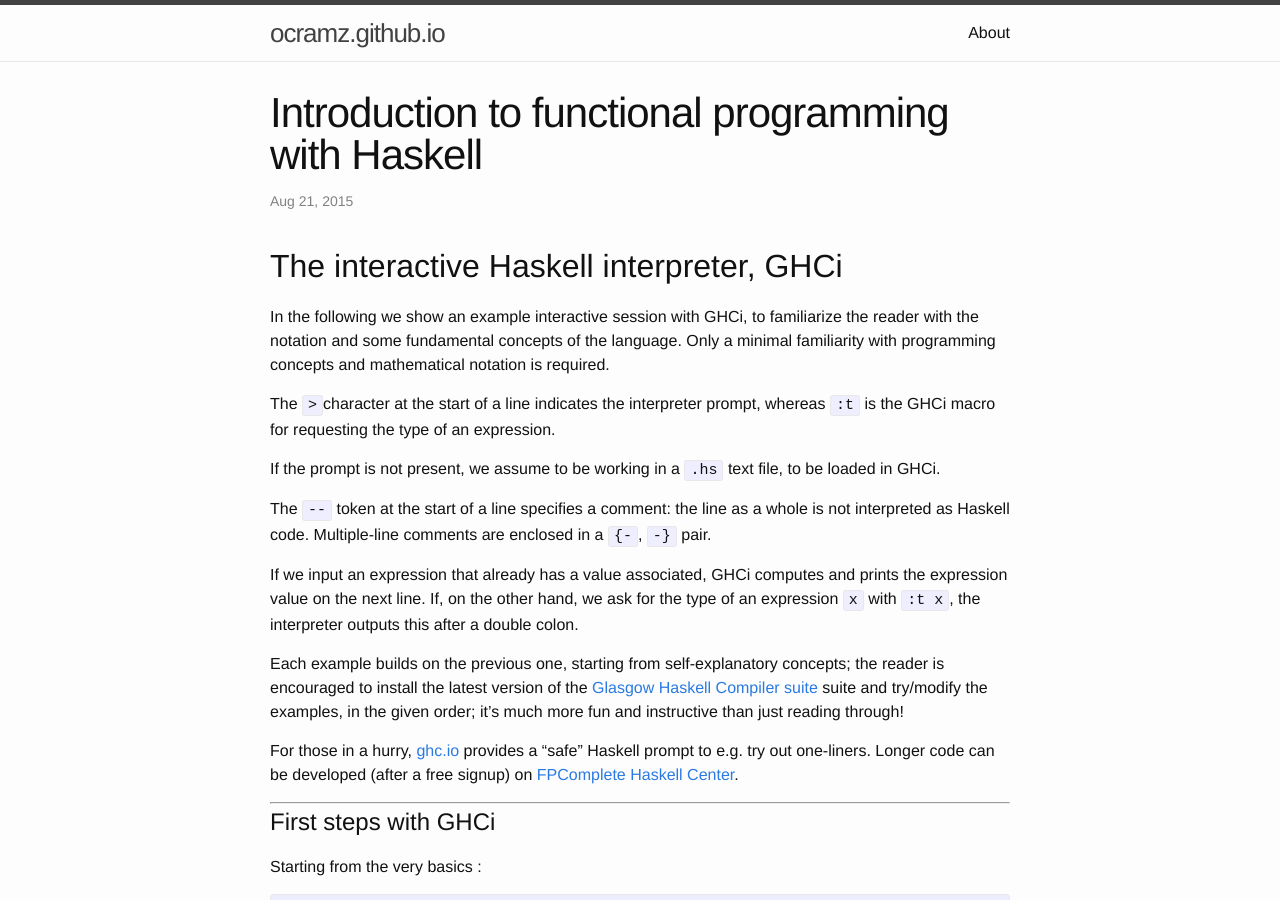
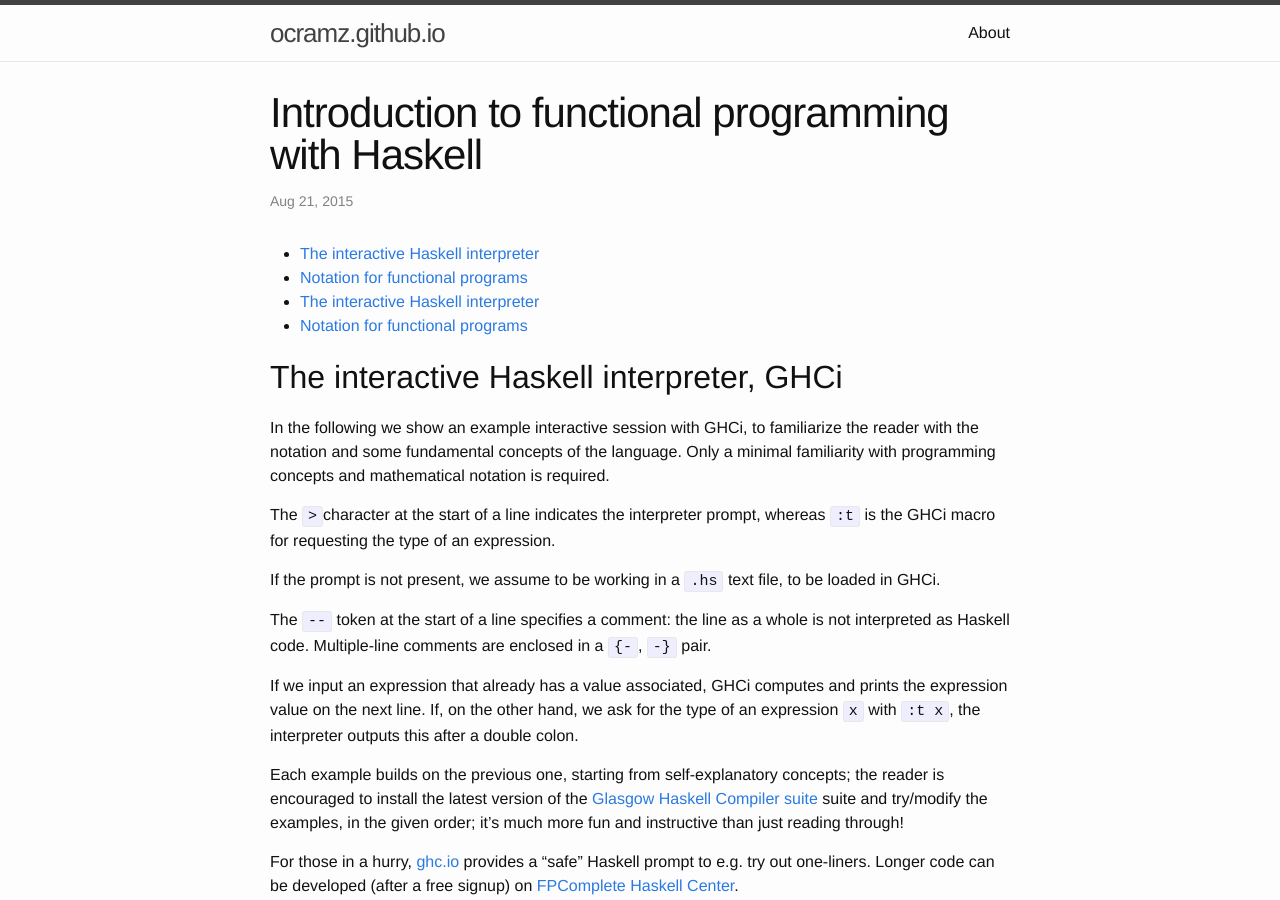
Before and after one commit to ocramz/ocramz.github.io, a Jekyll site: the page built from _posts/2015-08-21-haskell-tut-v1.markdown, in a window 1280 px wide and 900 px high. Built offline with Jekyll 4.4.1, drawn with Linux system fonts in a browser that asks for light colours; Markdown is read by kramdown in place of the engine named in the settings; formulas are drawn with MathJax 3.

Commit message:
blog update

```diff
--- a/_posts/2015-08-21-haskell-tut-v1.markdown
+++ b/_posts/2015-08-21-haskell-tut-v1.markdown
@@ -5,7 +5,13 @@ date: 2015-08-21
 categories: Haskell tutorials
 ---
 
-## The interactive Haskell interpreter, GHCi
+
+*   [The interactive Haskell interpreter](#overview)
+*   [Notation for functional programs](#lambda)
+*   [The interactive Haskell interpreter](#overview)
+*   [Notation for functional programs](#lambda)
+
+## The interactive Haskell interpreter, GHCi  <a id="overview"/>
 
 In the following we show an example interactive session with GHCi, to familiarize the reader with the notation and some fundamental concepts of the language. Only a minimal familiarity with programming concepts and mathematical notation is required.
 
@@ -28,6 +34,7 @@ For those in a hurry, [ghc.io](http://ghc.io) provides a "safe" Haskell prompt t
 
 --------
 # First steps with GHCi
+<a id="firststeps" />
 
 Starting from the very basics :
 
@@ -71,7 +78,7 @@ The exponential `exp` is a function of a single parameter (a real number, here r
 
 
 # Text characters, strings and lists
-
+<a id="lists" />
 
 {% highlight haskell %}
 > :t 'a'
@@ -191,6 +198,7 @@ It is very instructive to have a look at the [Haskell Prelude](https://hackage.h
 --------
 --------
 ## Notation for functional programs
+<a id="lambda" />
 
 > Anonymous expressions (often called "lambda" expressions) let us define what a function _does_, and to separate this from what we choose to call it.
 
```
Also changed, not shown: 2 other files.
